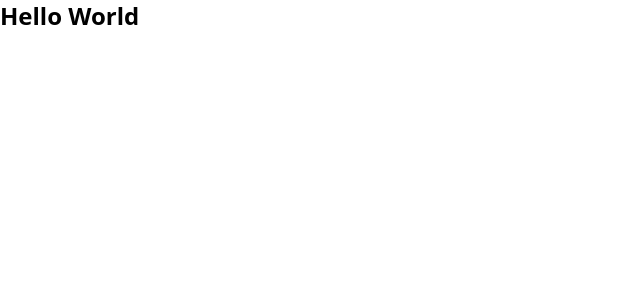
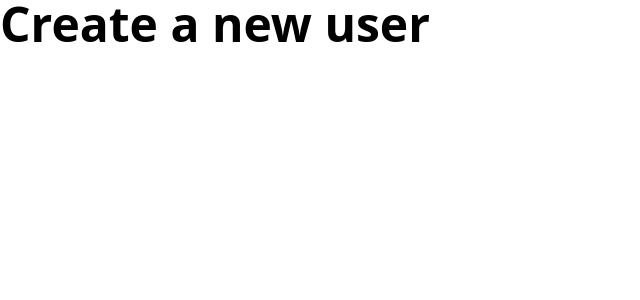
Before and after one commit to yiwenwangANU/wild_oasis, a React (Vite) app: page /users in a window 1280 px wide. Shown: the top 300 px of the page, without its empty margins (0-640 px from the left). Built offline with nearby package versions, Linux system fonts and the light colour scheme.

Commit message:
create Heading, Rows component and create page routes using createBrowserRouter

```diff
--- a/src/App.jsx
+++ b/src/App.jsx
@@ -1,9 +1,63 @@
+import {
+  createBrowserRouter,
+  Navigate,
+  RouterProvider,
+} from "react-router-dom";
+import AppLayout from "./ui/AppLayout";
+import Dashboard from "./pages/Dashboard";
+import Bookings from "./pages/Bookings";
+import Cabins from "./pages/Cabins";
+import Users from "./pages/Users";
+import Settings from "./pages/Settings";
+import Account from "./pages/Account";
+import Login from "./pages/Login";
+import PageNotFound from "./pages/PageNotFound";
+
 function App() {
-  return (
-    <>
-      <p className="text-2xl font-bold">Hello World</p>
-    </>
-  );
+  const router = createBrowserRouter([
+    {
+      element: <AppLayout />,
+      children: [
+        {
+          path: "/",
+          element: <Navigate replace to="dashboard" />,
+        },
+        {
+          path: "dashboard",
+          element: <Dashboard />,
+        },
+        {
+          path: "bookings",
+          element: <Bookings />,
+        },
+        {
+          path: "cabins",
+          element: <Cabins />,
+        },
+        {
+          path: "users",
+          element: <Users />,
+        },
+        {
+          path: "settings",
+          element: <Settings />,
+        },
+        {
+          path: "account",
+          element: <Account />,
+        },
+        {
+          path: "login",
+          element: <Login />,
+        },
+        {
+          path: "*",
+          element: <PageNotFound />,
+        },
+      ],
+    },
+  ]);
+  return <RouterProvider router={router} />;
 }
 
 export default App;
--- /dev/null
+++ b/src/ui/AppLayout.jsx
@@ -0,0 +1,11 @@
+import { Outlet } from "react-router-dom";
+
+function AppLayout() {
+  return (
+    <div>
+      <Outlet />
+    </div>
+  );
+}
+
+export default AppLayout;
--- /dev/null
+++ b/src/ui/Heading.jsx
@@ -0,0 +1,14 @@
+function Heading({ as, children }) {
+  switch (as) {
+    case "h1":
+      return <h1 className="font-semibold text-5xl">{children}</h1>;
+    case "h2":
+      return <h2 className="font-semibold text-red-3xl">{children}</h2>;
+    case "h3":
+      return <h3 className="font-medium text-red-3xl">{children}</h3>;
+    default:
+      return <p>{children}</p>;
+  }
+}
+
+export default Heading;
--- /dev/null
+++ b/src/ui/Row.jsx
@@ -0,0 +1,10 @@
+function Row({ type, children }) {
+  if (type === "horizontal")
+    return (
+      <div className="flex justify-between place-items-center">{children}</div>
+    );
+  if (type === "vertical")
+    return <div className="flex flex-col gap-6">{children}</div>;
+}
+
+export default Row;
```
